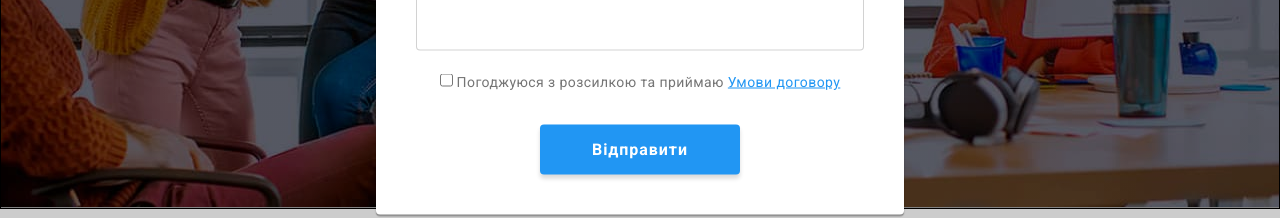
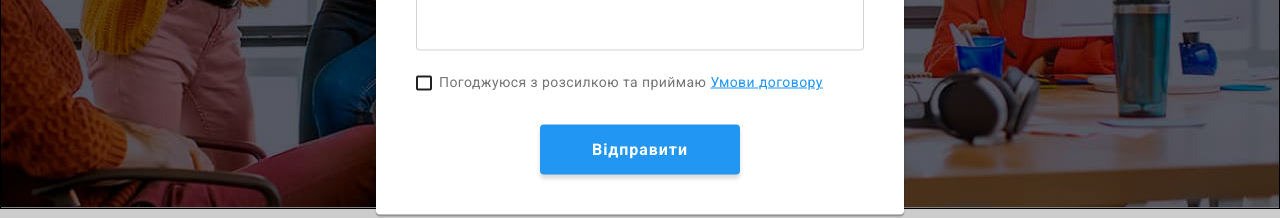
Before and after one commit to Bonadea1008/goit-markup-hw-06, a plain HTML site: page index.html in a window 1280 px wide. Both pictures are taken after a click on the button "Замовити послугу". Shown: the part 476-694 px from the top of the page. Drawn offline with nearby package versions, Linux system fonts and the light colour scheme.

Commit message:
Add styles for chekbox

```diff
--- a/css/styles.css
+++ b/css/styles.css
@@ -378,15 +378,40 @@ img {
 .accept {
   margin-top: 20px;
   margin-bottom: 30px;
+}
+
+.accept-link {
+  padding-left: 4px;
+  font-style: inherit;
+  color: var(--accent-color);
+}
+
+.checkbox {
+  display: flex;
+  justify-content: center;
+  align-items: center;
+  width: 16px;
+  height: 15px;
+  margin-right: 7px;
+  border: 2px solid #212121;
+  border-radius: 2px;
+
+  transition: border 250ms cubic-bezier(0.4, 0, 0.2, 1),
+    background 250ms cubic-bezier(0.4, 0, 0.2, 1);
+}
+
+.accept-label {
+  display: flex;
+  align-items: center;
   font-size: 14px;
   line-height: 1.71;
   letter-spacing: 0.03em;
   color: var(--secondary-text-color);
 }
 
-.accept-link {
-  font-style: inherit;
-  color: var(--accent-color);
+.accept input:checked + .accept-label .checkbox {
+  background: var(--accent-color);
+  border: 2px solid var(--accent-color);
 }
 
 .form-button {
--- a/index.html
+++ b/index.html
@@ -93,7 +93,7 @@
                   </div>
                 </div>
                 <div class="form-element">
-                  <label for="user-comments" placeholder class="form-label">Коментар</label>
+                  <label for="user-comments" class="form-label">Коментар</label>
                   <textarea
                     name="comment"
                     id="user-comments"
@@ -102,13 +102,17 @@
                   ></textarea>
                 </div>
                 <div class="accept">
-                  <input type="checkbox" name="accept" id="accept" required />
-                  <label for="accept"
-                    >Погоджуюся з розсилкою та приймаю
-                    <a href="" class="accept-link"> Умови договору </a></label
+                  <input type="checkbox" name="accept" id="accept" class="visually-hidden" />
+                  <label for="accept" class="accept-label">
+                    <span class="checkbox">
+                      <svg width="11" height="8">
+                        <use href="./images/svg/icons.svg#icon-vector"></use>
+                      </svg>
+                    </span>
+                    Погоджуюся з розсилкою та приймаю
+                    <a href="" class="accept-link">Умови договору</a></label
                   >
                 </div>
-
                 <button type="submit" class="form-button">Відправити</button>
               </form>
             </div>
```
Also changed, not shown: images/svg/icons.svg.
